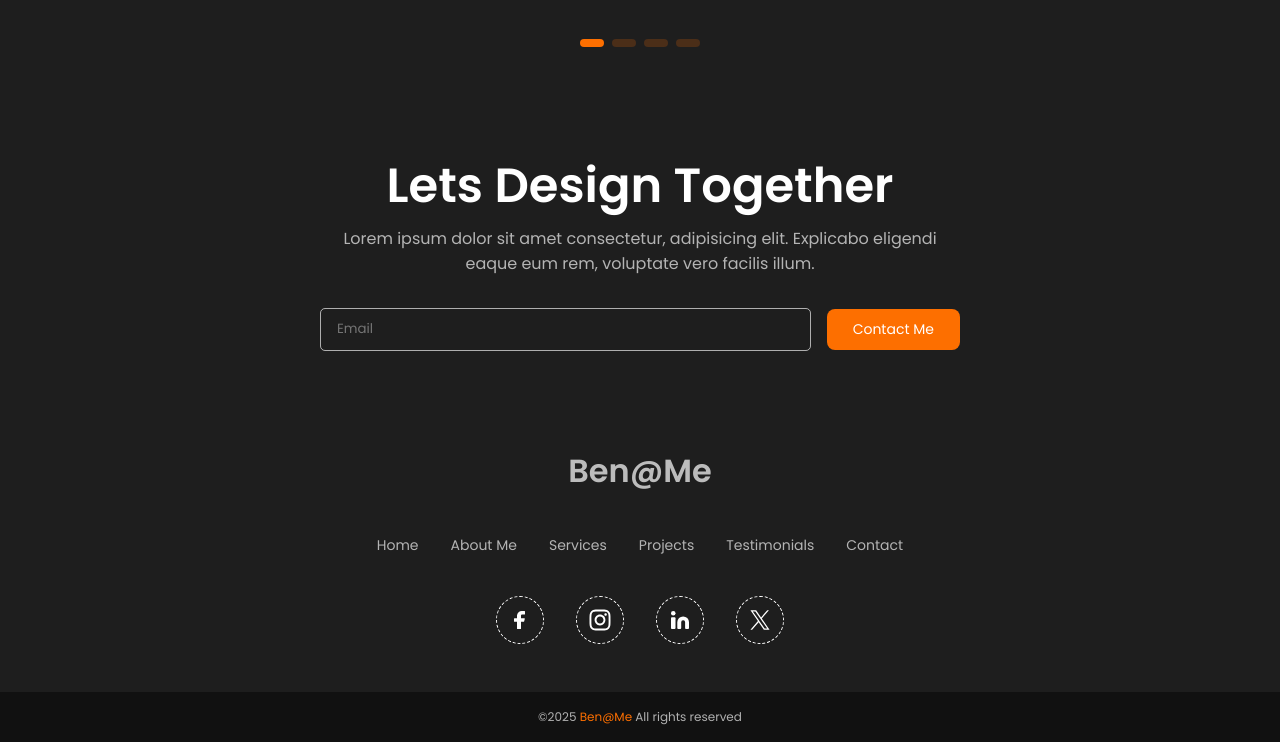
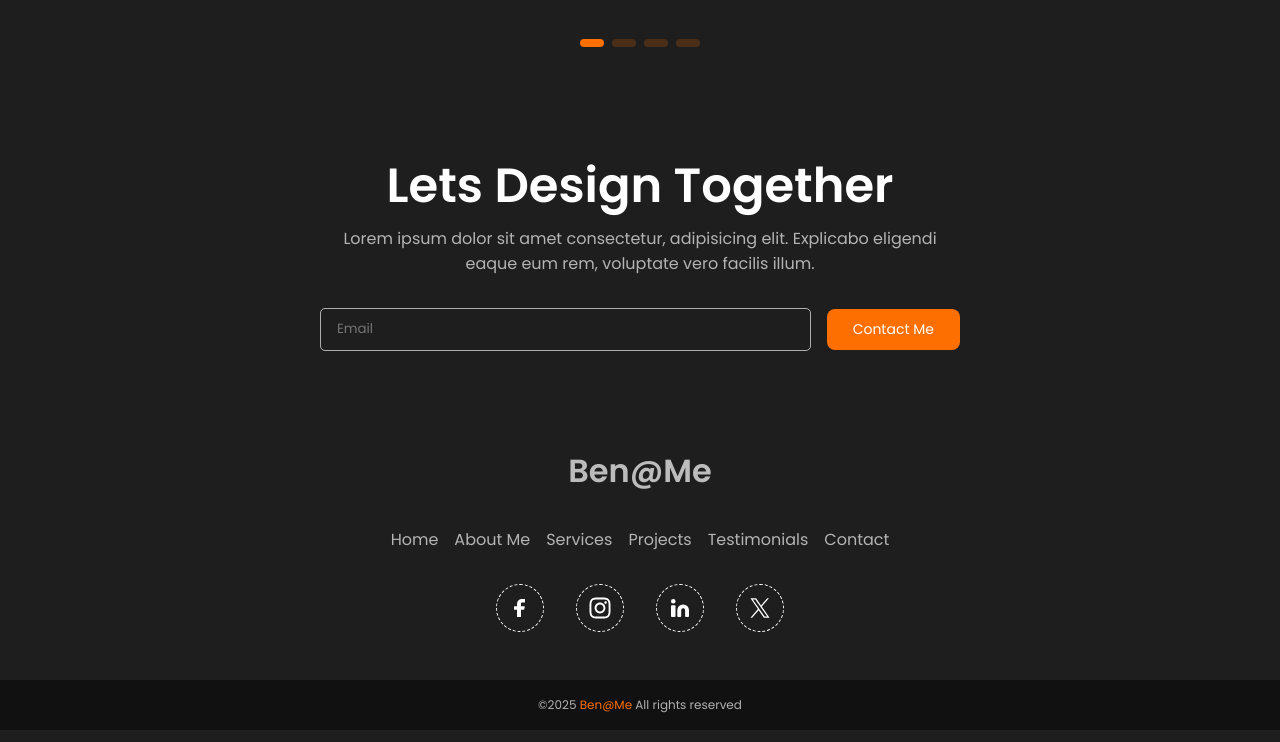
Before and after one commit to Appatechlab/Portfolio_practice, a website built with Vite: page index.html in a window 1280 px wide. Shown: the part 3874-4616 px from the top of the page. Built offline with nearby package versions, Linux system fonts and the light colour scheme.

Commit message:
change spacing

```diff
--- a/css/index.css
+++ b/css/index.css
@@ -96,6 +96,7 @@ nav a:hover{
     height: 2px;
     background-color: white;
     margin-block: 5px;
+    border-radius: 90px;
     transition: transform .25s ease-in-out;
 }
 .nav-toggle.open span:nth-child(1){
@@ -502,8 +503,9 @@ footer h2{
     font-size: 2rem;
     color: rgba(255, 255, 255, 0.706);
 }
-footer nav{
+.footer_nav{
     display: flex;
+    gap: 1rem;
     flex-wrap: wrap;
     justify-content: center;
     row-gap: .85rem;
@@ -683,6 +685,9 @@ footer nav{
     .about_me, .services, .projects, .testimonials, .contact, footer {
         padding-block: 2rem;
     }
+    .service_container, .testimonial_cards{
+        margin-top: 1.75rem;
+    }
     .btn-container{
         gap: .85rem;
     }
@@ -728,6 +733,9 @@ footer nav{
     .testimonial_container_card{
         width: 100% !important;
     }
+    .footer_nav a{
+        font-size: 14px;
+    }
 }
 @media (max-width: 320px) {
     .hero-title{
--- a/index.html
+++ b/index.html
@@ -329,14 +329,14 @@
     <footer class="container">
         <h2>Ben@Me</h2>
 
-        <nav class="footer_nav">
-            <a href="" class="link-active">Home</a>
-            <a href="">About Me</a>
-            <a href="">Services</a>
-            <a href="">Projects</a>
-            <a href="">Testimonials</a>
-            <a href="">Contact</a>
-        </nav>
+        <div class="footer_nav">
+            <a href="#home">Home</a>
+            <a href="#about_me">About Me</a>
+            <a href="#services">Services</a>
+            <a href="#projects">Projects</a>
+            <a href="#testimonials">Testimonials</a>
+            <a href="#contact">Contact</a>
+        </div>
 
         <div class="socials">
             <a href="">
```
Also changed, not shown: dist/assets/index-rikNyS6u.js (deleted), dist/assets/index-ssdIqBpN.css (deleted), dist/index.html.
